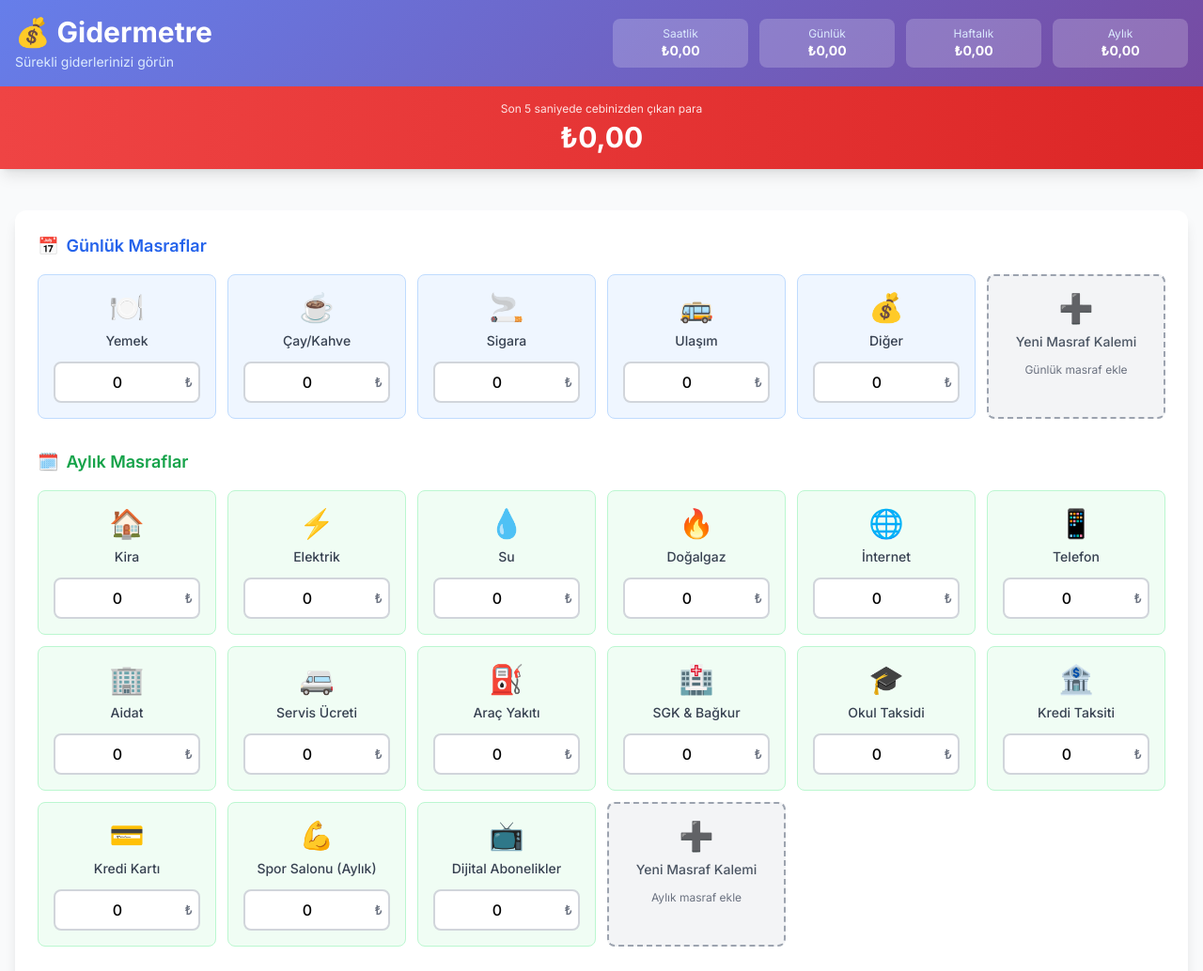
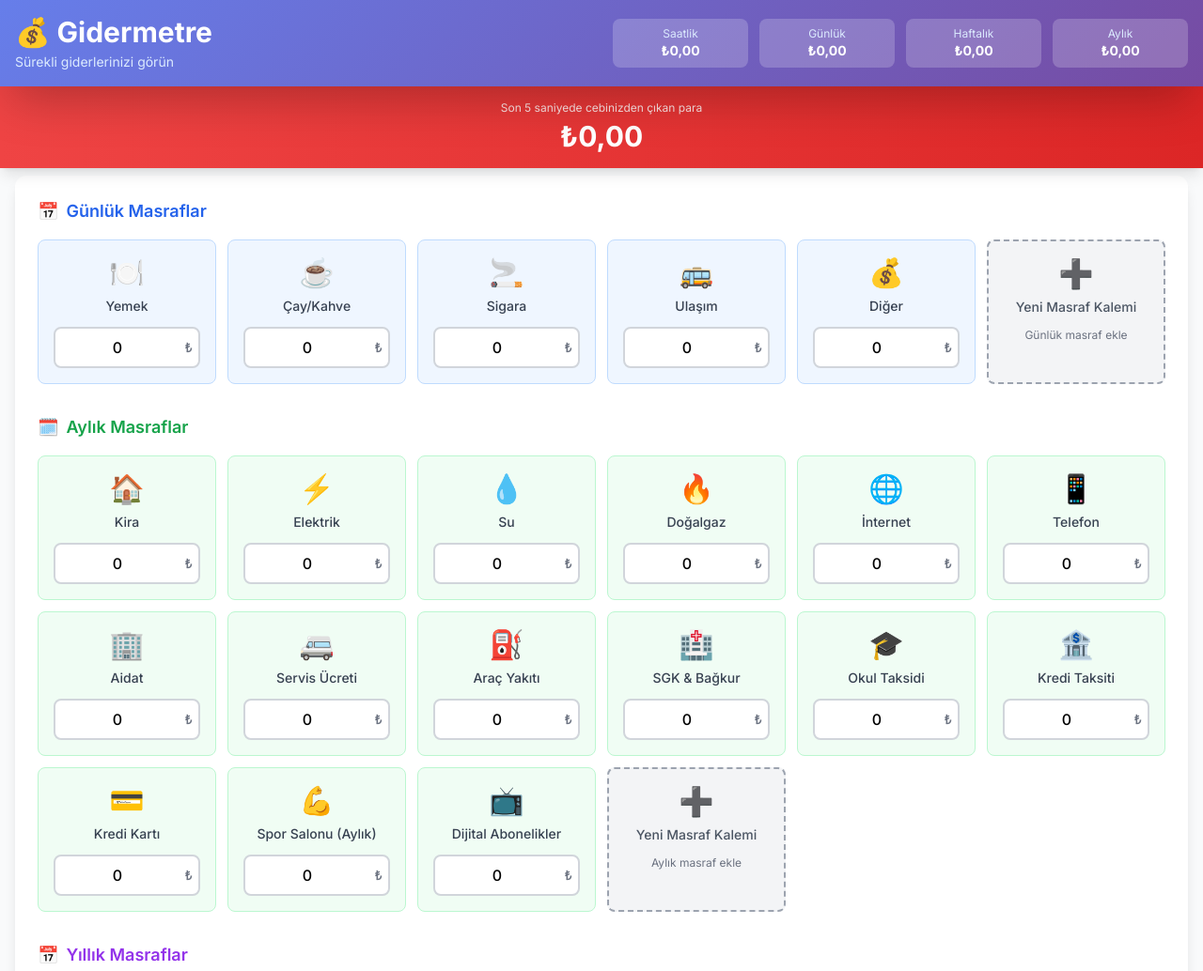
Before and after one commit to kkshitij17/gidermetre, a plain HTML site: page index.html in a window 1280 px wide. Shown: the top 1034 px of the page at 94% size. Drawn offline with nearby package versions, Linux system fonts and the light colour scheme.

Commit message:
Refactor header and live counter layout in index.html for improved responsiveness; add spacing adjustments and ensure fixed positioning for better user experience.

```diff
--- a/app.js
+++ b/app.js
@@ -9,6 +9,7 @@ createApp({
             liveCounterKey: 0,
             intervalId: null,
             liveExpenseIntervalId: null,
+
 
             // Predefined categories
             predefinedDaily: [
--- a/index.html
+++ b/index.html
@@ -116,10 +116,8 @@
 </head>
 <body class="bg-gray-50 min-h-screen flex flex-col">
     <div id="app" class="flex flex-col min-h-screen">
-        <!-- Fixed Header -->
-        <div class="fixed top-0 left-0 right-0 z-50">
         <!-- Header -->
-            <header class="gradient-bg text-white shadow-2xl py-4">
+        <header class="gradient-bg text-white shadow-2xl py-4 md:fixed md:top-0 md:left-0 md:right-0 z-50">
             <div class="container mx-auto px-4">
                 <div class="grid grid-cols-1 lg:grid-cols-2 gap-6 items-center">
                     <!-- Branding -->
@@ -152,7 +150,7 @@
         </header>
 
         <!-- Live Counter -->
-            <div class="bg-gradient-to-r from-red-500 to-red-600 text-white py-4 shadow-lg">
+        <div class="bg-gradient-to-r from-red-500 to-red-600 text-white py-4 pt-4 shadow-lg sticky top-0 md:fixed md:top-[5.7rem] md:left-0 md:right-0 z-40">
             <div class="container mx-auto px-4 text-center">
                 <p class="text-xs text-red-100 mb-1">{{ sessionTime }}</p>
                 <div class="text-3xl font-bold" :key="liveCounterKey">
@@ -160,12 +158,11 @@
                 </div>
             </div>
         </div>
-        </div>
 
-        <!-- Spacer for fixed header (header + live counter) -->
-        <div class="h-56 sm:h-60 md:h-52 lg:h-48"></div>
+        <!-- Spacer for desktop fixed header -->
+        <div class="hidden md:block h-[5.7rem]"></div>
 
-        <div class="container mx-auto px-0 lg:px-4 py-12 lg:py-8 flex-grow">
+        <div class="container mx-auto px-0 lg:px-4 py-4 md:pt-24 md:pb-12 flex-grow">
 
             <!-- Expense Categories -->
             <div class="bg-white rounded-xl shadow-lg p-6">
```
Lines whose indentation alone changed are shown as unchanged.
